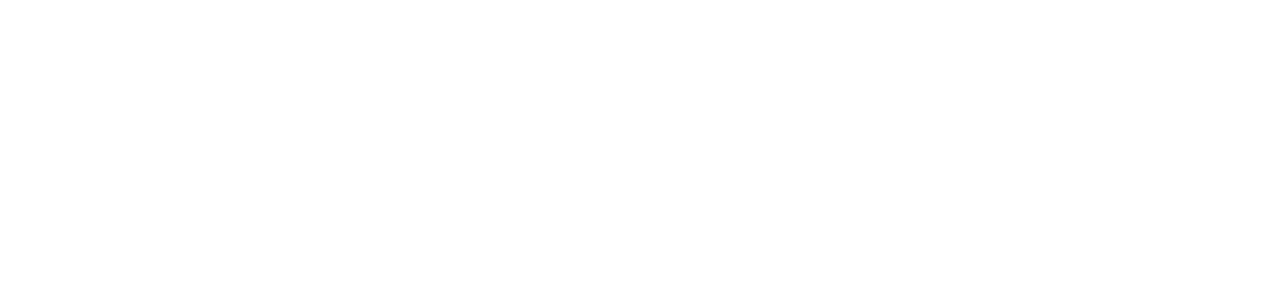
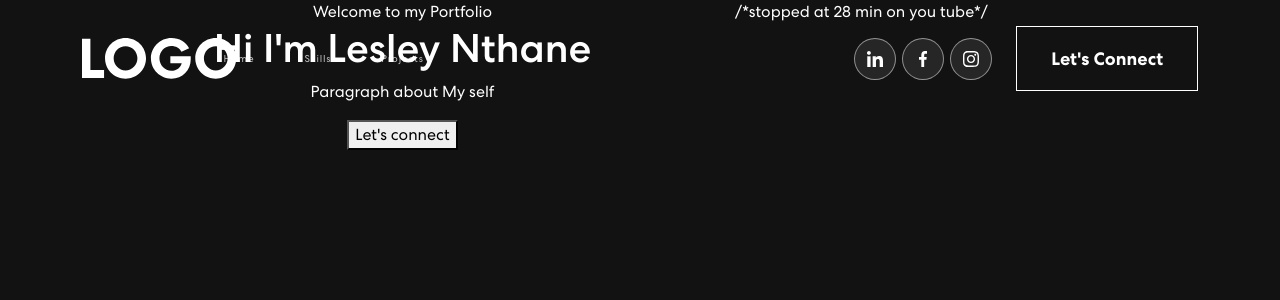
Before and after one commit to LesleyNthane/personal-portfolio, a React (Create React App) app: page / in a window 1280 px wide. Shown: the top 300 px of the page. Built offline with nearby package versions, Linux system fonts and the light colour scheme.

Commit message:
Update the NavBar and add a Banner

```diff
--- a/package.json
+++ b/package.json
@@ -9,6 +9,7 @@
     "bootstrap": "^5.3.3",
     "react": "^18.3.1",
     "react-bootstrap": "^2.10.2",
+    "react-bootstrap-icons": "^1.11.4",
     "react-dom": "^18.3.1",
     "react-scripts": "5.0.1",
     "web-vitals": "^2.1.4"
--- a/src/App.css
+++ b/src/App.css
@@ -1,3 +1,50 @@
+/* Custom Fonts Import */
+@font-face {
+  font-family: Centra;
+  src: url('./assets/font/CentraNo2-Bold.ttf');
+  font-weight: 700;
+}
+
+@font-face {
+  font-family: Centra;
+  src: url('./assets/font/CentraNo2-Medium.ttf');
+  font-weight: 500;
+}
+
+@font-face {
+  font-family: Centra;
+  src: url('./assets/font/CentraNo2-Book.ttf');
+  font-weight: 400;
+}
+
+/* Default CSS */
+
+. {
+  margin: 0;
+  padding: 0;
+  box-sizing: border-box;
+}
+
+html{
+  scroll-behavior: smooth;
+  scroll-padding-top: 75px ;
+}
+
+body{
+  font-weight: 400;
+  overflow-x: hidden;
+  position: relative;
+  background-color: #121212 !important;
+  color: #fff !important;
+  font-family: 'Centra', sans-serif !important;
+}
+
+h1, h2, h3, h4, h5,h6 {
+  margin: 0;
+  padding: 0;
+  line-height: normal;
+}
+
 .App {
   text-align: center;
 }
@@ -36,3 +83,184 @@
     transform: rotate(360deg);
   }
 }
+
+p.success {
+  color: green;
+}
+
+p.danger {
+  color: red;
+}
+
+/******* Navbar Css **********/
+
+nav.navbar {
+  padding: 18px 0;
+  position: fixed;
+  width: 100%;
+  top: 0;
+  z-index: 9999;
+  transition: 0.32 ease-in-out;
+}
+
+nav.navbar.scrolled{
+  padding: 0px 0;
+  background-color: #121212;
+}
+
+nav.navbar a.navbar-brand {
+  width: 9%;
+}
+
+nav.navbar .navbar-nav .nav-link.navbar-link {
+  font-weight: 400;
+  color: #fff !important;
+  letter-spacing: 0.8px;
+  padding: 0 25px;
+  font-size: 10px;
+  opacity: 0.75;
+}
+
+nav.navbar .navbar-nav a.nav-link.navbar-link:hover,
+nav.navbar .navbar-nav a.nav-link.navbar-link:active {
+  opacity: 1;
+}
+
+span.navbar-text {
+  display: flex;
+  align-items: center;
+}
+
+.social-icon {
+  display: inline-block;
+  margin-left: 14px;
+}
+
+.social-icon a {
+  width: 42px;
+  height: 42px;
+  background: rgba(217, 217, 217, 0.1);
+  display: inline-flex;
+  border-radius: 50%;
+  margin-right: 6px;
+  align-items: center;
+  justify-content: center;
+  line-height: 1;
+  border: 1px solid rgba(255, 255, 255, 0.5);
+}
+
+.social-icon a::before {
+  content: "";
+  width: 42px;
+  height: 42px;
+  position: absolute;
+  background-color: #ffffff;
+  border-radius: 50%;
+  transform: scale(0);
+  transition: 0.3s ease-in-out;
+}
+
+.social-icon a:hover::before {
+  transform: scale(1);
+}
+
+.social-icon a img {
+  width: 40%;
+  z-index: 1;
+  transition: 0.3s ease-in-out;
+}
+
+.social-icon a:hover img {
+  filter: brightness(0) saturate(100%) invert(0%) sepia(7%) saturate(98%) hue-rotate(346deg) brightness(95%) contrast(86%);
+}
+
+.navbar-text button {
+  font-weight: 700;
+  color: #fff;
+  border: 1px solid #fff;
+  padding: 18px 34px;
+  font-size: 18px;
+  margin-left: 18px;
+  position: relative;
+  background-color: transparent;
+  transition: 0.3s ease-in-out;
+}
+
+.navbar-text button span {
+  z-index: 1;
+}
+
+.navbar-text button::before {
+  content: "";
+  width: 0%;
+  height: 100%;
+  position: absolute;
+  background-color: #fff;
+  left: 0;
+  top: 0;
+  z-index: -1;
+  transition: 0.3s ease-in-out;
+}
+
+.navbar-text button:hover {
+  color: #121212;
+}
+
+.navbar-text button:hover::before {
+  content: "";
+  width: 100%;
+  height: 100%;
+  position: absolute;
+}
+nav.navbar .navbar-toggler:active,
+nav.navbar .navbar-toggler:focus {
+  outline: none;
+  box-shadow: none;
+}
+
+nav.navbar .navbar-toggler-icon {
+  width: 24px;
+  height: 17px;
+  background-image: none;
+  position: relative;
+  border-bottom: 2px solid #fff;
+  transition: all 300ms linear;
+  top: -2px;
+}
+
+nav.navbar .navbar-toggler-icon:focus {
+  border-bottom: #fff;
+}
+
+nav.navbar .navbar-toggler-icon:after,
+nav.navbar .navbar-toggler-icon:before {
+  width: 24px;
+  position: absolute;
+  height: 2px;
+  background-color: #fff;
+  top: 0;
+  left: 0;
+  content: '';
+  z-index: 2;
+  transition: all 300ms linear;
+}
+
+nav.navbar .navbar-toggler-icon:after {
+	top: 8px;
+}
+
+av.navbar .navbar-toggler[aria-expanded="true"] .navbar-toggler-icon:after {
+	transform: rotate(45deg);
+	background-color: #fff;
+	height: 2px;
+}
+
+nav.navbar .navbar-toggler[aria-expanded="true"] .navbar-toggler-icon:before {
+	transform: translateY(8px) rotate(-45deg);
+	background-color: #fff;
+	height: 2px;
+}
+
+nav.navbar .navbar-toggler[aria-expanded="true"] .navbar-toggler-icon {
+	border-color: transparent;
+}
--- a/src/App.js
+++ b/src/App.js
@@ -1,10 +1,15 @@
 import logo from './logo.svg';
 import './App.css';
+import { NavBar } from './components/NavBar';
+import { Banner } from './components/Banner';
+import 'bootstrap/dist/css/bootstrap.min.css';
+
 
 function App() {
   return (
     <div className="App">
-
+      <NavBar />
+      <Banner />
     </div>
   );
 }
--- /dev/null
+++ b/src/components/Banner.js
@@ -0,0 +1,20 @@
+import { Col, Container, Row } from "react-bootstrap";
+import { ArrowRightCircle } from "react-bootstrap-icons";
+
+export const Banner = () => {
+    return (
+        <section className="banner" id="home">
+            <Container>
+                <Row className="align-item-center">
+                    <Col xs={12} md={6} xl={7}>
+                        <span className="tagline">Welcome to my Portfolio</span>
+                        <h1>{`Hi I'm Lesley Nthane`}</h1>
+                        <p>Paragraph about My self</p>
+                        <button onClick={() => console.log('connect')}>Let's connect</button>
+                    </Col>
+                    /*stopped at 28 min on you tube*/
+                </Row>
+            </Container>
+        </section>
+    )
+}
--- a/src/components/NavBar.js
+++ b/src/components/NavBar.js
@@ -1,11 +1,15 @@
-import { useState, userEffect } from "react";
-import { Navbar, Container } from "react-bootstrap";
+import { useState, useEffect } from "react";
+import { Navbar, Container, Nav } from "react-bootstrap";
+import logo from '../assets/img/logo.svg';
+import navIcon1 from '../assets/img/nav-icon1.svg';
+import navIcon2 from '../assets/img/nav-icon2.svg';
+import navIcon3 from '../assets/img/nav-icon3.svg';
 
 export const NavBar = ()=> {
   const [activeLink, setActiveLink] = useState('home');
   const [scrolled, seScrolled] = useState(false);
 
-  userEffect( () => {
+  useEffect( () => {
     const onScroll = () => {
       if (window.scrollY > 50){
         seScrolled(true);
@@ -17,7 +21,7 @@
     window.addEventListener("scroll", onScroll);
 
     return () => window.removeEventListener("scroll", onScroll);
-  }, [])
+  }, []);
 
 
   const onUpdateActiveLink = (value) => {
@@ -34,7 +38,7 @@
     <Navbar expand="lg" className={scrolled ? "scrolled": ""}>
       <Container>
         <Navbar.Brand href="#home">
-            <img src={''} alt="Logo" />
+            <img src={logo} alt="Logo" />
         </Navbar.Brand>
         <Navbar.Toggle aria-controls="basic-navbar-nav">
             <span className="navbar-toggler-icon"></span>
@@ -47,9 +51,9 @@
           </Nav>
           <span className="navbar-text">
             <div className="social-icon">
-                <a href="#"><img src={''} alt="" /></a>
-                <a href="#"><img src={''} alt="" /></a>
-                <a href="#"><img src={''} alt="" /></a>
+                <a href="#"><img src={navIcon1} alt="" /></a>
+                <a href="#"><img src={navIcon2} alt="" /></a>
+                <a href="#"><img src={navIcon3} alt="" /></a>
             </div>
             <button className="vvd" onClick={() => console.log('connect')}><span>Let's Connect</span></button>
           </span>
```
Also changed, not shown: 1 other file (tests, documents, lock files or other folders).
